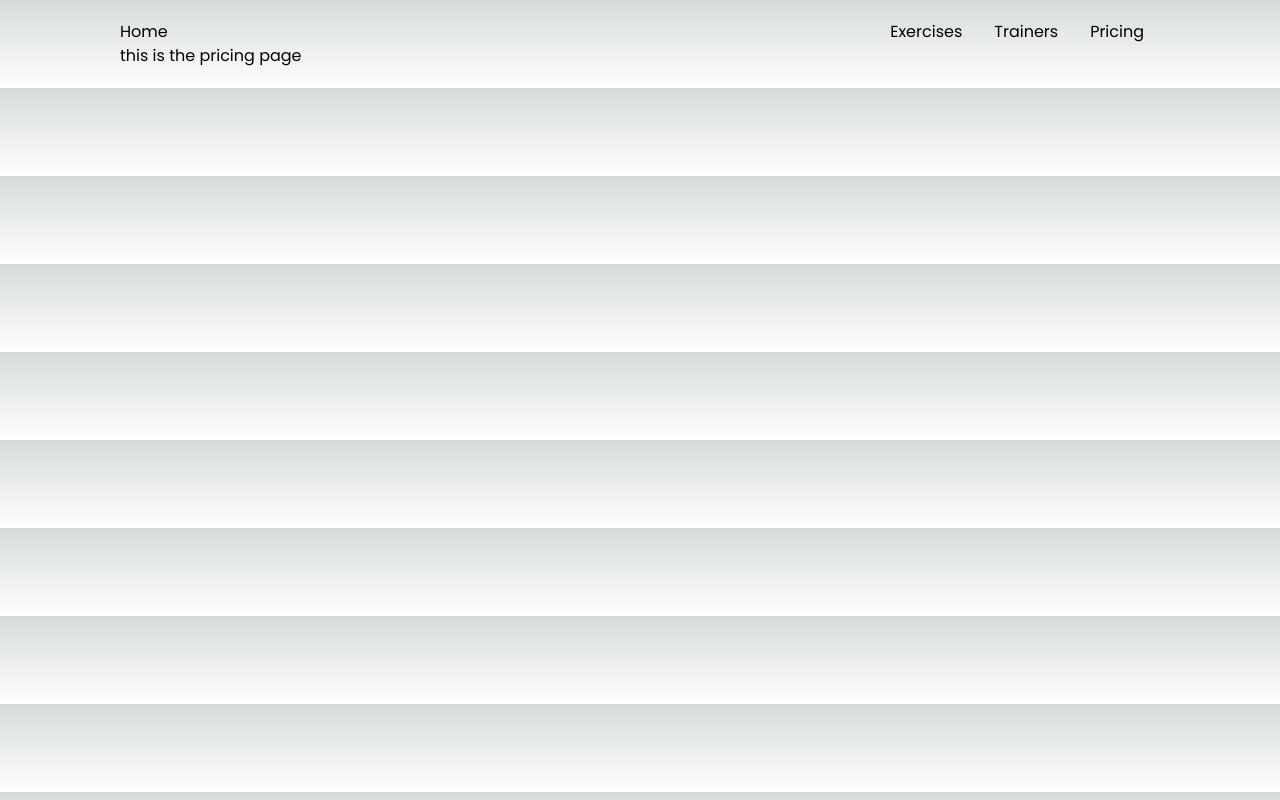
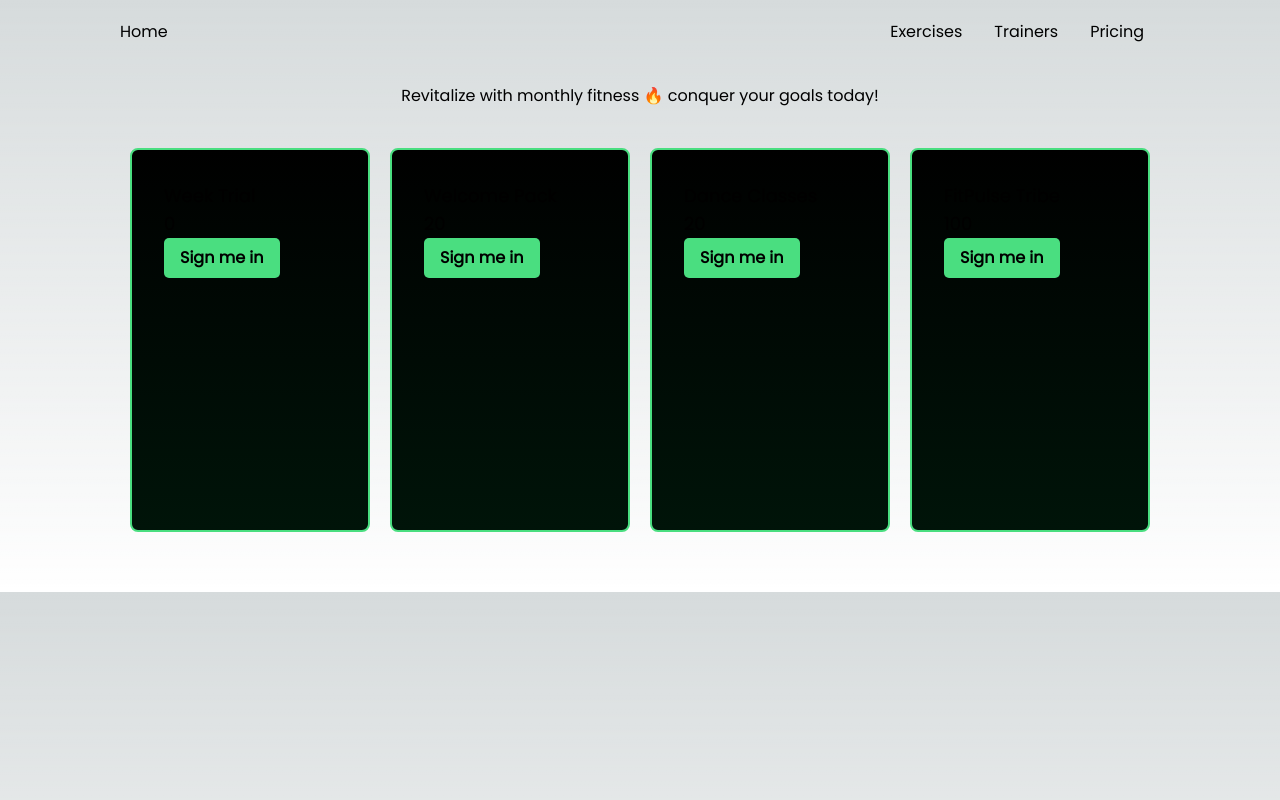
Before and after one commit to Sierra9999/activos-gym, a Next.js app: page /pricing in a window 1280 px wide. Built offline with nearby package versions, Linux system fonts and the light colour scheme.

Commit message:
task: pricing UI

```diff
--- /dev/null
+++ b/app/Components/PricingCard.tsx
@@ -0,0 +1,27 @@
+import React from 'react'
+
+const PricingCard:React.FC<{
+    title : string
+    price : number
+    children ?: React.ReactNode
+}> = (props) => {
+    const {children,price,title} = props
+  return (
+    <div className='
+        bg-gray-400
+        p-8
+        min-h-96
+        min-w-60
+        bg-green-to-black
+        rounded-lg
+        border-2
+        border-green-400' >
+        <h1 className='text-lg relative t-0'>{title}</h1>
+        <h2 className='text-lg relative t-0'>{price}</h2>
+        {children}
+        <button className='btn bg-green-400 text-black'>Sign me in</button>
+    </div>
+  )
+}
+
+export default PricingCard
--- a/app/page.tsx
+++ b/app/page.tsx
@@ -2,26 +2,10 @@ import Hero from "./Components/Hero";
 import BentoMenu from "./Components/BentoMenu";
 import NewsLetter from './Components/NewsLetter'
 
-
-async function getAllCharacters() {
-  const data = await fetch(`http://localhost:3000/api/emails`)
-
-  if (!data.ok) {
-    throw new Error('Failed to fetch data')
-  }
-
-  return data.json()
-}
-
 export default async function Home() {
-
-  let emails = await getAllCharacters()
-  // console.log(emails)
   return (
 
     <main>
-
-      <h1>{emails? emails[0] : 'waiting'}</h1>
       <Hero></Hero>
       <BentoMenu></BentoMenu>
       <NewsLetter></NewsLetter>
--- a/app/pricing/page.tsx
+++ b/app/pricing/page.tsx
@@ -1,8 +1,23 @@
 import React from 'react'
+import PricingCard from '../Components/PricingCard'
 
 const Pricing = () => {
   return (
-    <div><h1>this is the pricing page</h1></div>
+    <div>
+      <h1 className='text-center my-10'>Revitalize with monthly fitness 🔥 conquer your goals today!</h1>
+      <section className="
+        flex
+        justify-around
+        flex-wrap
+        align-center
+        my-10">
+        <PricingCard price={0} title='Week Trial'></PricingCard>
+        <PricingCard price={20} title='Welcome Pack'></PricingCard>
+        <PricingCard price={20} title='Dance Classes'></PricingCard>
+        <PricingCard price={100} title='FitPulse Tribe'></PricingCard>
+      </section>
+
+    </div>
   )
 }
 
--- a/app/styles.css
+++ b/app/styles.css
@@ -1,12 +1,13 @@
-:root{
-    --grey : rgb(25,25,25);
-    --green : rgb(36,170,117);
-    --light-grey : rgb(120, 120, 120);
-    --red : rgb(241,19,78);
-    --yellow: rgb(255,230,66);
+:root {
+    --grey: rgb(25, 25, 25);
+    --green: rgb(36, 170, 117);
+    --light-grey: rgb(120, 120, 120);
+    --red: rgb(241, 19, 78);
+    --yellow: rgb(255, 230, 66);
+    --dark-green : rgb(0, 20, 9);
 }
 
-.btn{
+.btn {
     padding: 0.5rem 1rem;
     border-radius: 5px;
     display: inline-block;
@@ -14,7 +15,12 @@
     font-weight: 600;
 }
 
-.caret-green{
+.bg-green-to-black {
+    background: var(--dark-green);
+    background: linear-gradient(0deg,var(--dark-green) 0%, rgba(0,0,0,1) 100%);
+}
+
+.caret-green {
     caret-color: var(--green);
 }
 
@@ -23,21 +29,22 @@
     line-height: 6rem;
 }
 
-.text-dim{
+.text-dim {
     color: var(--light-grey);
 }
 
-.text-red
-{
+.text-red {
     color: var(--red);
 }
-.text-yellow{
-    color :var(--yellow)
+
+.text-yellow {
+    color: var(--yellow)
 }
 
-.z-1{
+.z-1 {
     z-index: 1;
 }
-.z-2{
+
+.z-2 {
     z-index: 2;
 }
```
